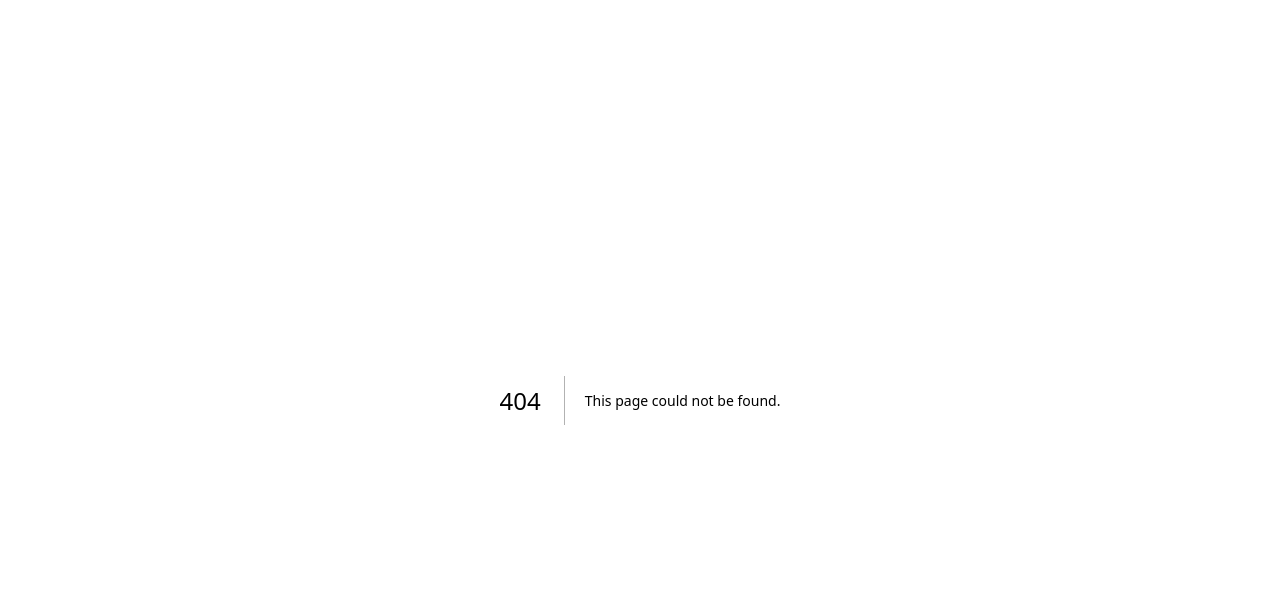
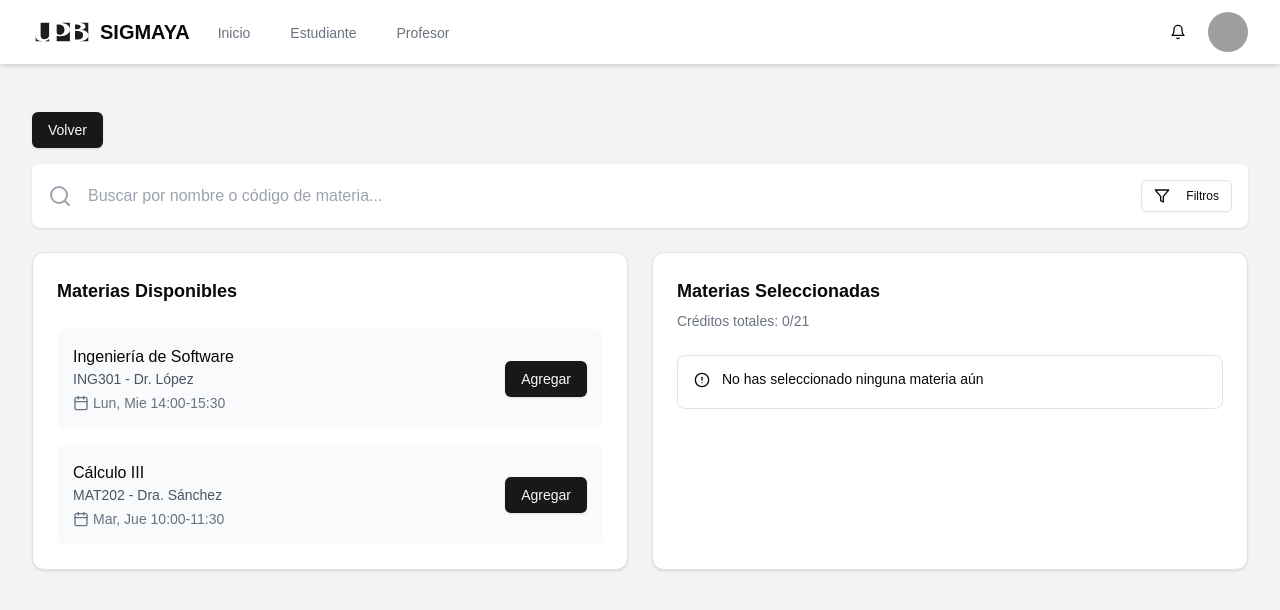
Before and after one commit to Nekstoreo/SIGMAYA, a Next.js app in the folder sigmaya-frontend/: page /dashboard/student/course-registration in a window 1280 px wide. Before the commit this address had no page. Shown: the top 610 px of the page. Built offline with nearby package versions, Linux system fonts and the light colour scheme; grey boxes are pictures that could not be loaded.

Commit message:
Refactorizar nombres de componentes y rutas

```diff
--- /dev/null
+++ b/sigmaya-frontend/app/dashboard/student/course-registration/page.tsx
@@ -0,0 +1,25 @@
+"use client";
+import { BackButton } from "@/components/back-button";
+import Navbar from "@/components/navbar";
+import { useState } from "react";
+import CourseRegistration from "@/components/course-registration";
+
+export default function CourseRegistrationPage() {
+  const [userRoles] = useState<Array<"student" | "teacher">>([
+    "student",
+    "teacher",
+  ]);
+  const [userName] = useState("María García");
+
+  return (
+    <div className="min-h-screen bg-gray-100">
+      <Navbar userRoles={userRoles} userName={userName} />
+      <main className="max-w-7xl mx-auto py-6 sm:px-6 lg:px-8">
+        <div className="px-4 py-6 sm:px-0">
+          <BackButton />
+          <CourseRegistration />
+        </div>
+      </main>
+    </div>
+  );
+}
--- a/sigmaya-frontend/app/dashboard/student/page.tsx
+++ b/sigmaya-frontend/app/dashboard/student/page.tsx
@@ -3,9 +3,9 @@
 import { useState, useEffect } from "react";
 import { Book, ClipboardList, Users, Briefcase } from "lucide-react";
 import Navbar from "@/components/navbar";
-import { QuickLinks } from "@/components/quick-links";
-import { StudentTabs } from "@/components/student-tabs";
-import { CourseRegistration } from '@/components/course-registration'
+import QuickLinks from "@/components/quick-links";
+import StudentTabs from "@/components/student-tabs";
+import CourseRegistration from "@/components/course-registration";
 
 interface Class {
   id: number;
@@ -40,64 +40,57 @@ const classes: Class[] = [
 ];
 
 const quickLinks = [
-  { name: "Registro de cursos", icon: Book, href: "#registro-cursos" },
-  { name: "Perfil del Estudiante", icon: Users, href: "#perfil-estudiante" },
-  {
-    name: "Evaluación docente",
-    icon: ClipboardList,
-    href: "#evaluacion-docente",
-  },
-  {
-    name: "Solicitud de servicios",
-    icon: Briefcase,
-    href: "#solicitud-servicios",
-  },
+  { name: "Registro de cursos", icon: Book, href: "student/course-registration" },
+  { name: "Perfil del Estudiante", icon: Users, href: "student/profile" },
 ];
 
 export default function StudentDashboard() {
-  const [userRoles, setUserRoles] = useState<
-    Array<"student" | "teacher" | "friend">
-  >(["student", "teacher"]);
-  const [userName, setUserName] = useState("María García");
-  const [currentView, setCurrentView] = useState('')
+  const [userRoles] = useState<Array<"student" | "teacher" | "friend">>([
+    "student",
+    "teacher",
+  ]);
+  const [userName] = useState("María García");
+  const [currentView, setCurrentView] = useState("");
 
   useEffect(() => {
     // Limpiar el hash si venimos de otra ruta
     const cleanHash = () => {
       if (window.location.hash) {
-        window.location.hash = '';
+        window.location.hash = "";
       }
-    }
+    };
 
     // Limpiar el hash al montar el componente
     cleanHash();
 
     // Obtener el hash inicial
-    const hash = window.location.hash.replace('#', '')
-    setCurrentView(hash)
+    const hash = window.location.hash.replace("#", "");
+    setCurrentView(hash);
 
     // Escuchar cambios en el hash
     const handleHashChange = () => {
-      const newHash = window.location.hash.replace('#', '')
-      setCurrentView(newHash)
-    }
+      const newHash = window.location.hash.replace("#", "");
+      setCurrentView(newHash);
+    };
 
-    window.addEventListener('hashchange', handleHashChange)
-    return () => window.removeEventListener('hashchange', handleHashChange)
-  }, [])
+    window.addEventListener("hashchange", handleHashChange);
+    return () => window.removeEventListener("hashchange", handleHashChange);
+  }, []);
 
   const handleBackToDashboard = () => {
-    window.location.hash = ''
-    setCurrentView('')
-  }
+    window.location.hash = "";
+    setCurrentView("");
+  };
 
   const renderContent = () => {
     switch (currentView) {
-      case 'registro-cursos':
+      case "registro-cursos":
         return (
           <>
             <div className="flex justify-between items-center mb-6">
-              <h2 className="text-2xl font-bold text-gray-900">Registro de Cursos</h2>
+              <h2 className="text-2xl font-bold text-gray-900">
+                Registro de Cursos
+              </h2>
               <button
                 onClick={handleBackToDashboard}
                 className="px-4 py-2 text-sm font-medium text-indigo-600 hover:text-indigo-800"
@@ -107,25 +100,29 @@ export default function StudentDashboard() {
             </div>
             <CourseRegistration />
           </>
-        )
+        );
       default:
         return (
           <>
-            <h1 className="text-3xl font-bold text-gray-900 mb-6">Panel de Estudiante</h1>
+            <h1 className="text-3xl font-bold text-gray-900 mb-6">
+              Panel de Estudiante
+            </h1>
             <QuickLinks links={quickLinks} />
             <StudentTabs classes={classes} />
           </>
-        )
+        );
     }
-  }
+  };
 
   return (
     <div className="min-h-screen bg-gray-100">
-      <Navbar userName={userName} userRoles={userRoles} onRoleChange={() => window.location.hash = ''} />
+      <Navbar
+        userName={userName}
+        userRoles={userRoles}
+        onRoleChange={() => (window.location.hash = "")}
+      />
       <main className="max-w-7xl mx-auto py-6 sm:px-6 lg:px-8">
-        <div className="px-4 py-6 sm:px-0">
-          {renderContent()}
-        </div>
+        <div className="px-4 py-6 sm:px-0">{renderContent()}</div>
       </main>
     </div>
   );
--- a/sigmaya-frontend/components/course-info.tsx
+++ b/sigmaya-frontend/components/course-info.tsx
@@ -1,7 +1,7 @@
 import React from "react";
 import CourseDetails from "@/components/course-details";
 import GradesTable from "@/components/grades-table";
-import { GradeCalculator } from "@/components/grade-calculator";
+import GradeCalculator from "@/components/grade-calculator";
 
 interface CourseInfo {
   nrc: string;
--- a/sigmaya-frontend/components/course-registration.tsx
+++ b/sigmaya-frontend/components/course-registration.tsx
@@ -43,7 +43,7 @@ const materias: Materia[] = [
   },
 ]
 
-export function CourseRegistration() {
+export default function CourseRegistration() {
   const [materiasSeleccionadas, setMateriasSeleccionadas] = useState<Materia[]>([])
   const [busqueda, setBusqueda] = useState('')
   const [creditosTotal, setCreditosTotal] = useState(0)
--- a/sigmaya-frontend/components/grade-calculator.tsx
+++ b/sigmaya-frontend/components/grade-calculator.tsx
@@ -14,7 +14,7 @@ interface Props {
   initialEvaluations: Evaluation[];
 }
 
-export function GradeCalculator({ initialEvaluations }: Props) {
+export default function GradeCalculator({ initialEvaluations }: Props) {
   const [evaluations, setEvaluations] = useState<Evaluation[]>(initialEvaluations);
 
   const [finalGrade, setFinalGrade] = useState<number | null>(null);
--- a/sigmaya-frontend/components/navbar.tsx
+++ b/sigmaya-frontend/components/navbar.tsx
@@ -67,10 +67,12 @@ export default function Navbar({ userRoles, userName, onRoleChange }: NavbarProp
               <Bell className="h-5 w-5" />
             </Button>
             <div className="ml-3 relative">
+              <Link href="/dashboard/student/profile">
               <Avatar>
                 <AvatarImage src="/placeholder.svg?height=32&width=32" alt={userName} />
                 <AvatarFallback>{userName.split(' ').map(n => n[0]).join('')}</AvatarFallback>
               </Avatar>
+              </Link>
             </div>
           </div>
         </div>
--- a/sigmaya-frontend/components/quick-links.tsx
+++ b/sigmaya-frontend/components/quick-links.tsx
@@ -1,7 +1,5 @@
-'use client'
-
+import Link from 'next/link'
 import { Card, CardContent } from '@/components/ui/card'
-import { useEffect } from 'react'
 
 interface QuickLink {
   name: string
@@ -11,44 +9,20 @@ interface QuickLink {
 
 interface QuickLinksProps {
   links: QuickLink[]
-  onNavigate?: (hash: string) => void
 }
 
-export function QuickLinks({ links, onNavigate }: QuickLinksProps) {
-  const handleClick = (e: React.MouseEvent<HTMLAnchorElement>, href: string) => {
-    e.preventDefault()
-    const hash = href.replace('#', '')
-    window.location.hash = href
-    onNavigate?.(hash)
-  }
-
-  // Manejar cambios en el hash cuando se usa el botón de retroceso del navegador
-  useEffect(() => {
-    const handleHashChange = () => {
-      const hash = window.location.hash.replace('#', '')
-      onNavigate?.(hash)
-    }
-
-    window.addEventListener('hashchange', handleHashChange)
-    return () => window.removeEventListener('hashchange', handleHashChange)
-  }, [onNavigate])
-
+export default function QuickLinks({ links }: QuickLinksProps) {
   return (
     <div className="grid grid-cols-1 md:grid-cols-4 gap-6 mb-6">
       {links.map((link, index) => (
-        <a
-          key={index}
-          href={link.href}
-          onClick={(e) => handleClick(e, link.href)}
-          className="block"
-        >
-          <Card className="hover:bg-gray-50 transition-colors cursor-pointer">
+        <Link key={index} href={link.href}>
+          <Card className="hover:bg-gray-50 transition-colors">
             <CardContent className="flex items-center p-4">
               <link.icon className="h-6 w-6 mr-2 text-indigo-600" />
               <span className="text-sm font-medium">{link.name}</span>
             </CardContent>
           </Card>
-        </a>
+        </Link>
       ))}
     </div>
   )
--- a/sigmaya-frontend/components/student-tabs.tsx
+++ b/sigmaya-frontend/components/student-tabs.tsx
@@ -15,7 +15,7 @@ interface StudentTabsProps {
   classes: Class[];
 }
 
-export function StudentTabs({}: StudentTabsProps) {
+export default function StudentTabs({}: StudentTabsProps) {
   const router = useRouter();
   const pathname = usePathname();
 
@@ -25,13 +25,17 @@ export function StudentTabs({}: StudentTabsProps) {
       description:
         "Inscribe tus cursos, realiza tu matrícula y analiza tu estado de cuenta.",
       buttonText: "Ir a Registro",
-      buttonAction: () => alert("En Construcción"),
+      buttonAction: () => {
+        router.push(`${pathname}/course-registration`);
+      },
     },
     {
       heading: "Perfil del Estudiante",
       description: "Visualiza tu información académica en un solo sitio.",
       buttonText: "Ver Perfil",
-      buttonAction: () => alert("En Construcción"),
+      buttonAction: () => {
+        router.push(`${pathname}/profile`);
+      },
     },
     {
       heading: "Seguimiento a la formación",
```
